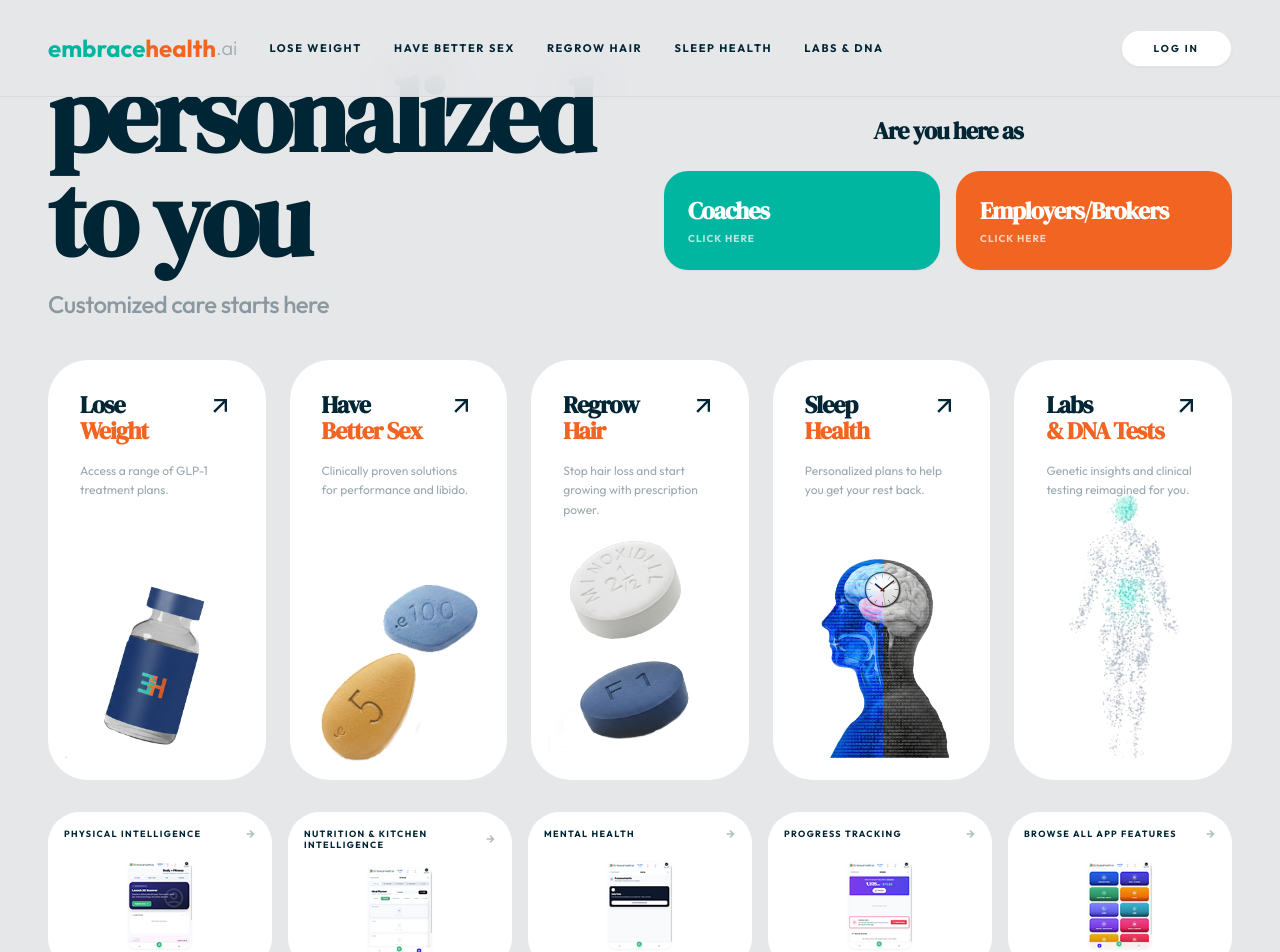
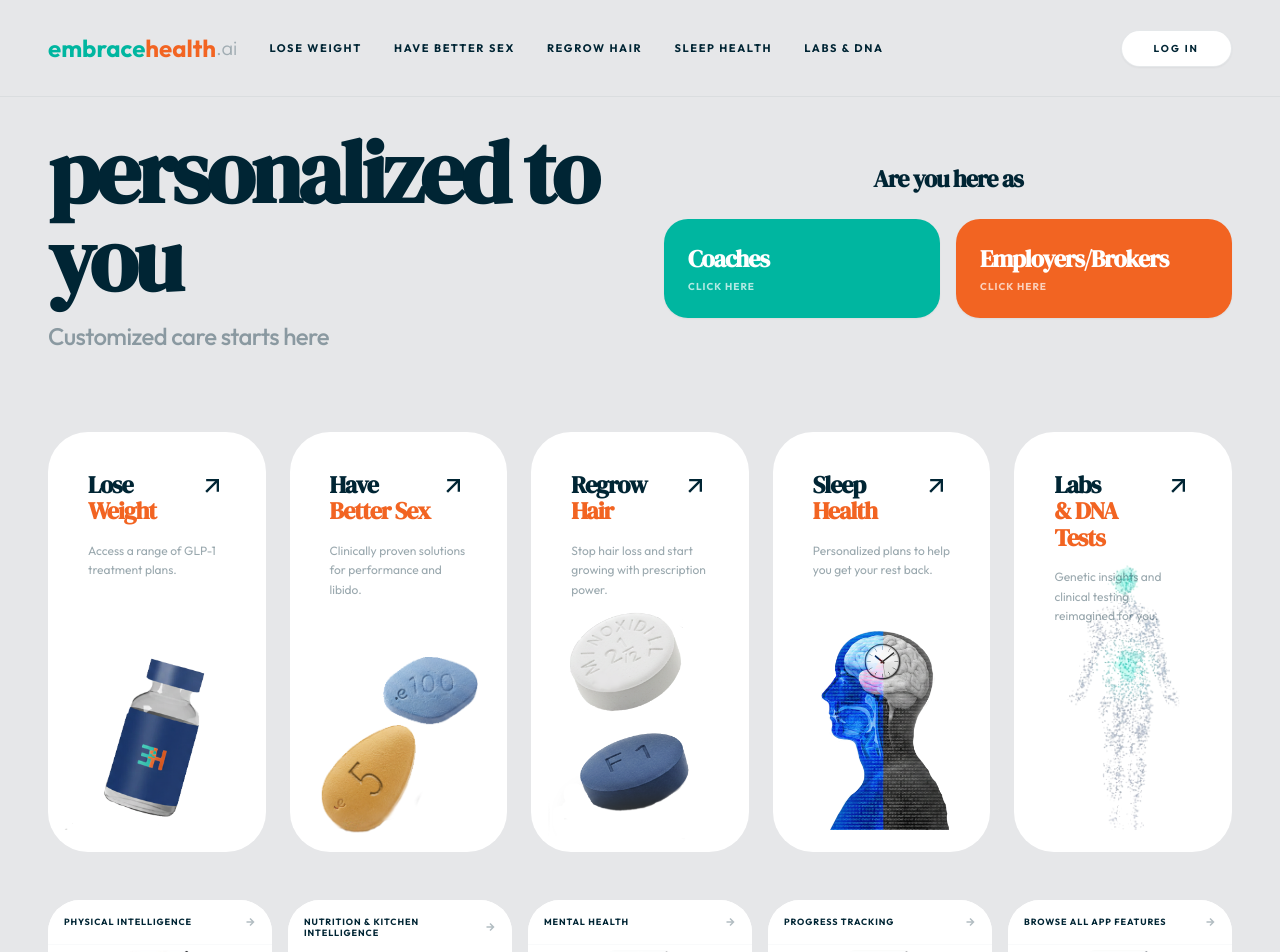
Before and after one commit to robsammonsdfw/embracemarket, a React (Vite) app: page / in a window 1280 px wide. Shown: the top 952 px of the page. Built offline with nearby package versions, Linux system fonts and the light colour scheme.

Commit message:
Fix hero font size and drop shadow

```diff
--- a/components/HeroGrid.tsx
+++ b/components/HeroGrid.tsx
@@ -5,13 +5,15 @@ import { PRODUCT_GROUPS, MINOR_TREATMENTS, COLORS } from '../constants';
 
 const HeroGrid: React.FC = () => {
   return (
-    <section className="pt-16 pb-20 px-6 md:px-12 bg-[#E6E7E9]">
+    <section className="pt-32 pb-32 px-6 md:px-12 bg-[#E6E7E9]">
       <div className="max-w-[1450px] mx-auto">
 
-        {/* Header Section - Tightened spacing to move widgets up */}
-        <div className="flex flex-col lg:flex-row justify-between items-center mb-10 gap-12 opacity-0 animate-reveal" style={{ animationDelay: '0.1s' }}>
+        {/* Header Section (Restored 50/50 split and typography) */}
+        <div className="flex flex-col lg:flex-row justify-between items-center mb-20 gap-12 opacity-0 animate-reveal" style={{ animationDelay: '0.1s' }}>
+
+          {/* Left Side: Restored smaller heading size and single line */}
           <div className="lg:w-1/2">
-            <h1 className="text-5xl md:text-[6.5rem] font-bold text-[#002534] serif tracking-tighter leading-none">
+            <h1 className="text-5xl md:text-[5.5rem] font-bold text-[#002534] serif tracking-tighter leading-none">
               personalized to you
             </h1>
             <p className="text-[#002534]/40 text-2xl font-medium tracking-tight mt-4">
@@ -19,11 +21,13 @@ const HeroGrid: React.FC = () => {
             </p>
           </div>
 
+          {/* Right Side: Dual Widgets */}
           <div className="lg:w-1/2 w-full">
             <p className="text-xl md:text-2xl font-bold text-[#002534] serif text-center mb-6">
               Are you here as
             </p>
             <div className="grid grid-cols-2 gap-4">
+              {/* Coaches Widget */}
               <a
                 href="#"
                 className="group p-6 rounded-3xl transition-all duration-500 hover:scale-[1.02] shadow-sm flex flex-col justify-center"
@@ -35,6 +39,7 @@ const HeroGrid: React.FC = () => {
                 </span>
               </a>
 
+              {/* Employers/Brokers Widget */}
               <a
                 href="#"
                 className="group p-6 rounded-3xl transition-all duration-500 hover:scale-[1.02] shadow-sm flex flex-col justify-center"
@@ -50,12 +55,12 @@ const HeroGrid: React.FC = () => {
         </div>
 
         {/* --- TOP 5 WIDGETS (Primary) --- */}
-        <div className="grid grid-cols-1 md:grid-cols-2 lg:grid-cols-5 gap-6 mb-8">
+        <div className="grid grid-cols-1 md:grid-cols-2 lg:grid-cols-5 gap-6 mb-12">
           {PRODUCT_GROUPS.map((group, idx) => (
             <a
               key={group.id}
               href={group.path}
-              className={`group relative overflow-hidden p-8 rounded-[2.5rem] min-h-[420px] bg-white transition-all duration-700 ease-[cubic-bezier(0.23,1,0.32,1)] card-shadow-hover opacity-0 animate-reveal ${group.hoverBg}`}
+              className={`group relative overflow-hidden p-10 rounded-[2.5rem] min-h-[420px] bg-white transition-all duration-700 ease-[cubic-bezier(0.23,1,0.32,1)] card-shadow-hover opacity-0 animate-reveal ${group.hoverBg}`}
               style={{ animationDelay: `${0.2 + idx * 0.1}s` }}
             >
               <div className="flex justify-between items-start mb-4 relative z-20">
@@ -72,21 +77,23 @@ const HeroGrid: React.FC = () => {
                     </svg>
                 </div>
               </div>
+
               <p className="text-xs max-w-[150px] leading-relaxed text-[#002534]/40 transition-all group-hover:text-[#002534] relative z-20 mb-8">
                 {group.description}
               </p>
+
               <div className="absolute right-0 bottom-0 w-full h-64 pointer-events-none flex items-end justify-center mb-[-5%]" >
                 <img
                   src={group.imageUrl}
                   alt={group.title}
-                  className="w-[85%] h-auto object-contain relative z-10 transform transition-all duration-700 ease-[cubic-bezier(0.34,1.56,0.64,1)] group-hover:-translate-y-12 group-hover:scale-105"
+                  className="w-[85%] h-auto object-contain relative z-10 transform transition-all duration-700 ease-[cubic-bezier(0.34,1.56,0.64,1)] group-hover:-translate-y-12 group-hover:scale-105 image-shadow"
                 />
               </div>
             </a>
           ))}
         </div>
 
-        {/* --- BOTTOM 5 WIDGETS (Secondary - 1/3 size of top) --- */}
+        {/* --- BOTTOM 5 WIDGETS (Secondary - Compact) --- */}
         <div className="grid grid-cols-1 md:grid-cols-3 lg:grid-cols-5 gap-4">
           {MINOR_TREATMENTS.map((item, idx) => (
             <a
@@ -95,10 +102,10 @@ const HeroGrid: React.FC = () => {
               className="group relative overflow-hidden bg-white rounded-[2rem] min-h-[140px] card-shadow-hover transition-all duration-500 hover:scale-[1.02] opacity-0 animate-reveal flex flex-col"
               style={{ animationDelay: `${0.5 + idx * 0.1}s` }}
             >
-              {/* Header: More compact for 140px card */}
-              <div className="p-4 relative z-20 bg-white/80 backdrop-blur-sm">
+              {/* Card Header Overlay */}
+              <div className="p-4 relative z-20 bg-white/90 backdrop-blur-sm border-b border-gray-50">
                 <div className="flex justify-between items-center">
-                  <span className="font-bold text-[#002534] text-[9px] uppercase tracking-[0.15em] leading-tight">
+                  <span className="font-bold text-[#002534] text-[9px] uppercase tracking-widest leading-tight">
                     {item.title}
                   </span>
                   <div className="text-[#002534]/30 transition-all duration-500 group-hover:text-[#F26422] group-hover:translate-x-1">
@@ -109,7 +116,7 @@ const HeroGrid: React.FC = () => {
                 </div>
               </div>
 
-              {/* Image: Scaled to fit 120x88 native-style without stretching */}
+              {/* Screenshot Container */}
               <div className="flex-grow flex items-center justify-center px-4 pb-4">
                 <img
                   src={item.imageUrl}
```
